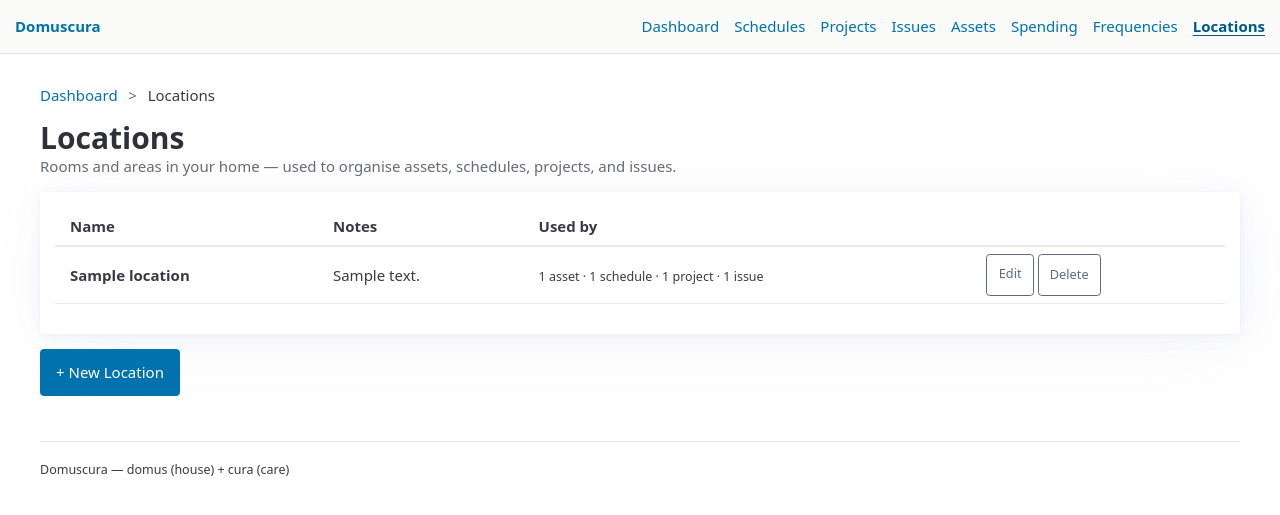
After one commit to NodeJSmith/domuscura, a Django app: page /locations/ in a window 1280 px wide. The commit adds this page. Shown: the top 515 px of the page. Run offline with Django 5.2, Linux system fonts and the light colour scheme; a user stored in the database is signed in; tables that the repository leaves empty hold one stand-in row (values such as "Sample post"); some libraries are stand-ins or nearby versions.

Commit message:
feat: Location CRUD — list, create, edit, delete views
Location was already a model but had no user-facing UI. This adds the
full management experience, following the same pattern as Frequency.

- forms.py: LocationForm (name, notes)
- views/location.py: list (with usage counts), create, edit, delete
- templates/locations/list.html: table with asset/schedule/project/issue
  counts per location; delete confirm warns about linked items
- templates/locations/form.html: create/edit form
- urls.py: /locations/ CRUD routes
- base.html: Locations nav link
- assets/form.html: 'Manage locations' link on location dropdown

```diff
--- a/maintenance/templates/assets/form.html
+++ b/maintenance/templates/assets/form.html
@@ -44,6 +44,7 @@
         <label>
             Location
             {{ form.location }}
+            <small>Can't find the right room? <a href="{% url 'location_list' %}" target="_blank">Manage locations</a></small>
         </label>
         <label>
             Category
--- a/maintenance/templates/base.html
+++ b/maintenance/templates/base.html
@@ -33,6 +33,7 @@
             <li><a href="{% url 'asset_list' %}" {% if 'asset' in request.resolver_match.url_name %}aria-current="page"{% endif %}>Assets</a></li>
             <li><a href="{% url 'spending_summary' %}" {% if 'spending' in request.resolver_match.url_name %}aria-current="page"{% endif %}>Spending</a></li>
             <li><a href="{% url 'frequency_list' %}" {% if 'frequency' in request.resolver_match.url_name %}aria-current="page"{% endif %}>Frequencies</a></li>
+            <li><a href="{% url 'location_list' %}" {% if 'location' in request.resolver_match.url_name %}aria-current="page"{% endif %}>Locations</a></li>
         </ul>
     </nav>
 
--- /dev/null
+++ b/maintenance/templates/locations/list.html
@@ -0,0 +1,72 @@
+{% extends "base.html" %}
+
+{% block title %}Locations — Domuscura{% endblock %}
+
+{% block content %}
+<nav aria-label="breadcrumb">
+    <ul>
+        <li><a href="{% url 'dashboard' %}">Dashboard</a></li>
+        <li aria-current="page">Locations</li>
+    </ul>
+</nav>
+
+<hgroup>
+    <h1>Locations</h1>
+    <p>Rooms and areas in your home — used to organise assets, schedules, projects, and issues.</p>
+</hgroup>
+
+{% if locations %}
+<article>
+    <figure>
+    <table>
+        <thead>
+            <tr>
+                <th>Name</th>
+                <th>Notes</th>
+                <th>Used by</th>
+                <th></th>
+            </tr>
+        </thead>
+        <tbody>
+            {% for loc in locations %}
+            {% with total=loc.asset_count|add:loc.schedule_count|add:loc.project_count|add:loc.issue_count %}
+            <tr>
+                <td><strong>{{ loc.name }}</strong></td>
+                <td>{{ loc.notes|default:"—"|truncatewords:10 }}</td>
+                <td>
+                    <small>
+                        {% if loc.asset_count %}{{ loc.asset_count }} asset{{ loc.asset_count|pluralize }}{% endif %}
+                        {% if loc.schedule_count %}{% if loc.asset_count %} · {% endif %}{{ loc.schedule_count }} schedule{{ loc.schedule_count|pluralize }}{% endif %}
+                        {% if loc.project_count %}{% if loc.asset_count or loc.schedule_count %} · {% endif %}{{ loc.project_count }} project{{ loc.project_count|pluralize }}{% endif %}
+                        {% if loc.issue_count %}{% if loc.asset_count or loc.schedule_count or loc.project_count %} · {% endif %}{{ loc.issue_count }} issue{{ loc.issue_count|pluralize }}{% endif %}
+                        {% if not loc.asset_count and not loc.schedule_count and not loc.project_count and not loc.issue_count %}—{% endif %}
+                    </small>
+                </td>
+                <td>
+                    <div style="display: flex; gap: 0.25rem;">
+                        <a href="{% url 'location_edit' loc.pk %}" role="button" class="outline secondary btn-action">Edit</a>
+                        <form hx-post="{% url 'location_delete' loc.pk %}"
+                              hx-confirm="Delete '{{ loc.name }}'?{% if total %} This will remove it from {{ total }} linked item{{ total|pluralize }}.{% endif %}"
+                              style="margin: 0;">
+                            {% csrf_token %}
+                            <button type="submit" class="outline secondary btn-action">Delete</button>
+                        </form>
+                    </div>
+                </td>
+            </tr>
+            {% endwith %}
+            {% endfor %}
+        </tbody>
+    </table>
+    </figure>
+</article>
+{% else %}
+<article>
+    <p>No locations yet. <a href="{% url 'location_create' %}">Add the first one.</a></p>
+</article>
+{% endif %}
+
+<div class="form-actions">
+    <a href="{% url 'location_create' %}" role="button">+ New Location</a>
+</div>
+{% endblock %}
--- a/maintenance/urls.py
+++ b/maintenance/urls.py
@@ -2,6 +2,7 @@ from django.urls import path
 
 from .views.asset import asset_create, asset_detail, asset_edit, asset_list
 from .views.frequency import frequency_create, frequency_delete, frequency_edit, frequency_list
+from .views.location import location_create, location_delete, location_edit, location_list
 from .views.dashboard import dashboard
 from .views.issue import issue_create, issue_detail, issue_edit, issue_list
 from .views.project import project_create, project_detail, project_edit, project_list
@@ -43,6 +44,11 @@ urlpatterns = [
     path("frequencies/new/", frequency_create, name="frequency_create"),
     path("frequencies/<int:pk>/edit/", frequency_edit, name="frequency_edit"),
     path("frequencies/<int:pk>/delete/", frequency_delete, name="frequency_delete"),
+    # Locations
+    path("locations/", location_list, name="location_list"),
+    path("locations/new/", location_create, name="location_create"),
+    path("locations/<int:pk>/edit/", location_edit, name="location_edit"),
+    path("locations/<int:pk>/delete/", location_delete, name="location_delete"),
     # Spending
     path("spending/", spending_summary, name="spending_summary"),
     # Work logs
--- /dev/null
+++ b/maintenance/views/location.py
@@ -0,0 +1,54 @@
+from __future__ import annotations
+
+from django.contrib.auth.decorators import login_required
+from django.db.models import Count
+from django.http import HttpRequest, HttpResponse
+from django.shortcuts import get_object_or_404, redirect, render
+from django.views.decorators.http import require_POST
+
+from maintenance.forms import LocationForm
+from maintenance.models import Location
+
+
+@login_required
+def location_list(request: HttpRequest) -> HttpResponse:
+    locations = Location.objects.annotate(
+        asset_count=Count("asset", distinct=True),
+        schedule_count=Count("schedule", distinct=True),
+        project_count=Count("project", distinct=True),
+        issue_count=Count("issue", distinct=True),
+    )
+    return render(request, "locations/list.html", {"locations": locations})
+
+
+@login_required
+def location_create(request: HttpRequest) -> HttpResponse:
+    if request.method == "POST":
+        form = LocationForm(request.POST)
+        if form.is_valid():
+            form.save()
+            return redirect("location_list")
+    else:
+        form = LocationForm()
+    return render(request, "locations/form.html", {"form": form, "editing": False})
+
+
+@login_required
+def location_edit(request: HttpRequest, pk: int) -> HttpResponse:
+    location = get_object_or_404(Location, pk=pk)
+    if request.method == "POST":
+        form = LocationForm(request.POST, instance=location)
+        if form.is_valid():
+            form.save()
+            return redirect("location_list")
+    else:
+        form = LocationForm(instance=location)
+    return render(request, "locations/form.html", {"form": form, "location": location, "editing": True})
+
+
+@login_required
+@require_POST
+def location_delete(request: HttpRequest, pk: int) -> HttpResponse:
+    location = get_object_or_404(Location, pk=pk)
+    location.delete()  # SET_NULL on all FKs — safe to delete
+    return redirect("location_list")
```
Also changed, not shown: maintenance/forms.py (+10 -1 lines), maintenance/templates/locations/form.html (added, +41 -0 lines), .playwright-mcp/page-2026-03-06T22-14-03-623Z.png (added), .playwright-mcp/page-2026-03-06T22-15-09-201Z.png (added), 4 other files.
